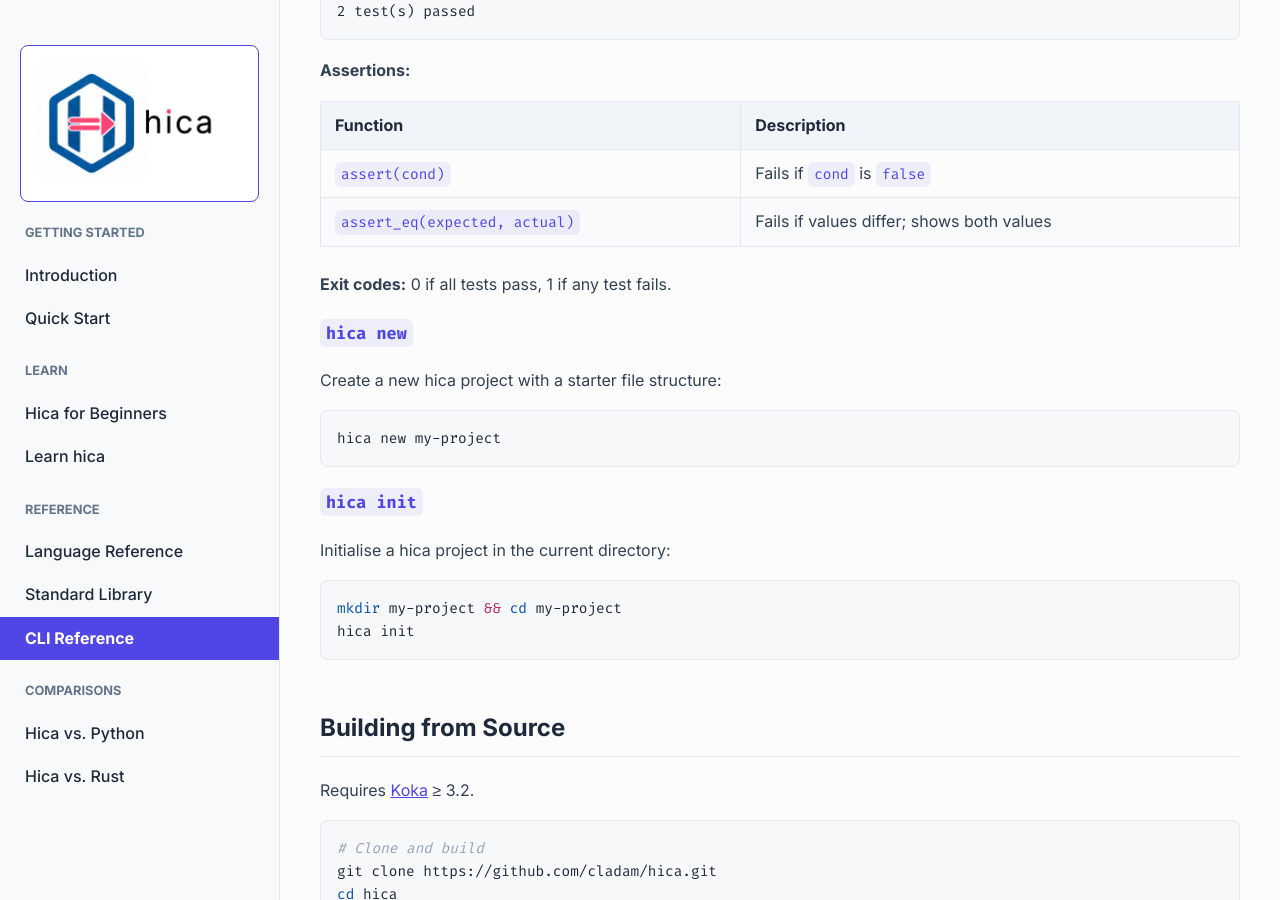
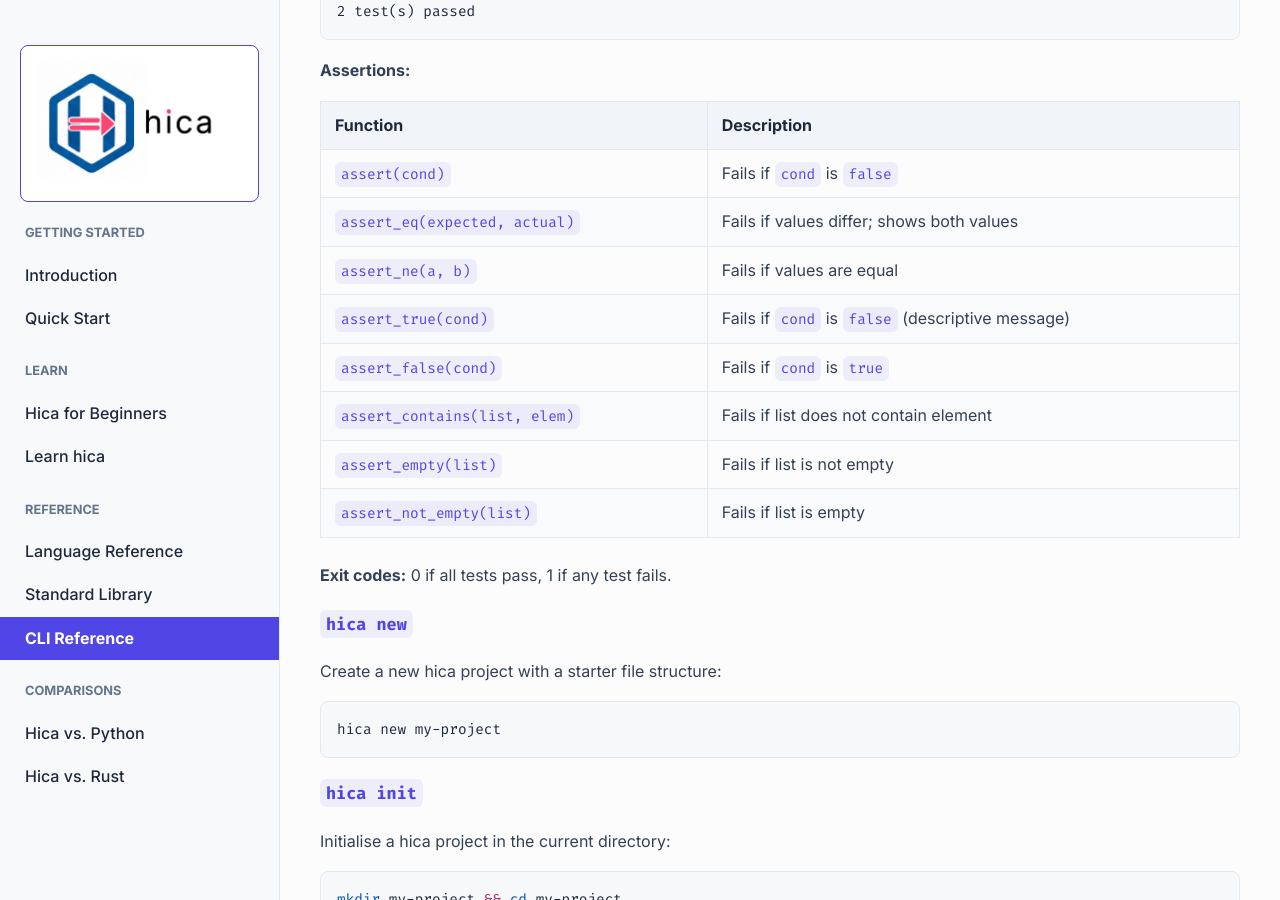
Before and after one commit to cladam/hica, a Jekyll site: the page built from docs/cli.md, in a window 1280 px wide and 900 px high, scrolled down 1984 px. Built offline with Jekyll 4.4.1, drawn with Linux system fonts in a browser that asks for light colours.

Commit message:
feat: add more assertion: ne, true, false, contains, empty and not_empty

```diff
--- a/docs/cli.md
+++ b/docs/cli.md
@@ -98,6 +98,12 @@ running 2 test(s)...
 |----------|-------------|
 | `assert(cond)` | Fails if `cond` is `false` |
 | `assert_eq(expected, actual)` | Fails if values differ; shows both values |
+| `assert_ne(a, b)` | Fails if values are equal |
+| `assert_true(cond)` | Fails if `cond` is `false` (descriptive message) |
+| `assert_false(cond)` | Fails if `cond` is `true` |
+| `assert_contains(list, elem)` | Fails if list does not contain element |
+| `assert_empty(list)` | Fails if list is not empty |
+| `assert_not_empty(list)` | Fails if list is empty |
 
 **Exit codes:** 0 if all tests pass, 1 if any test fails.
 
```
Also changed, not shown: docs/language-reference.md (+6 -2 lines), 7 other files.
